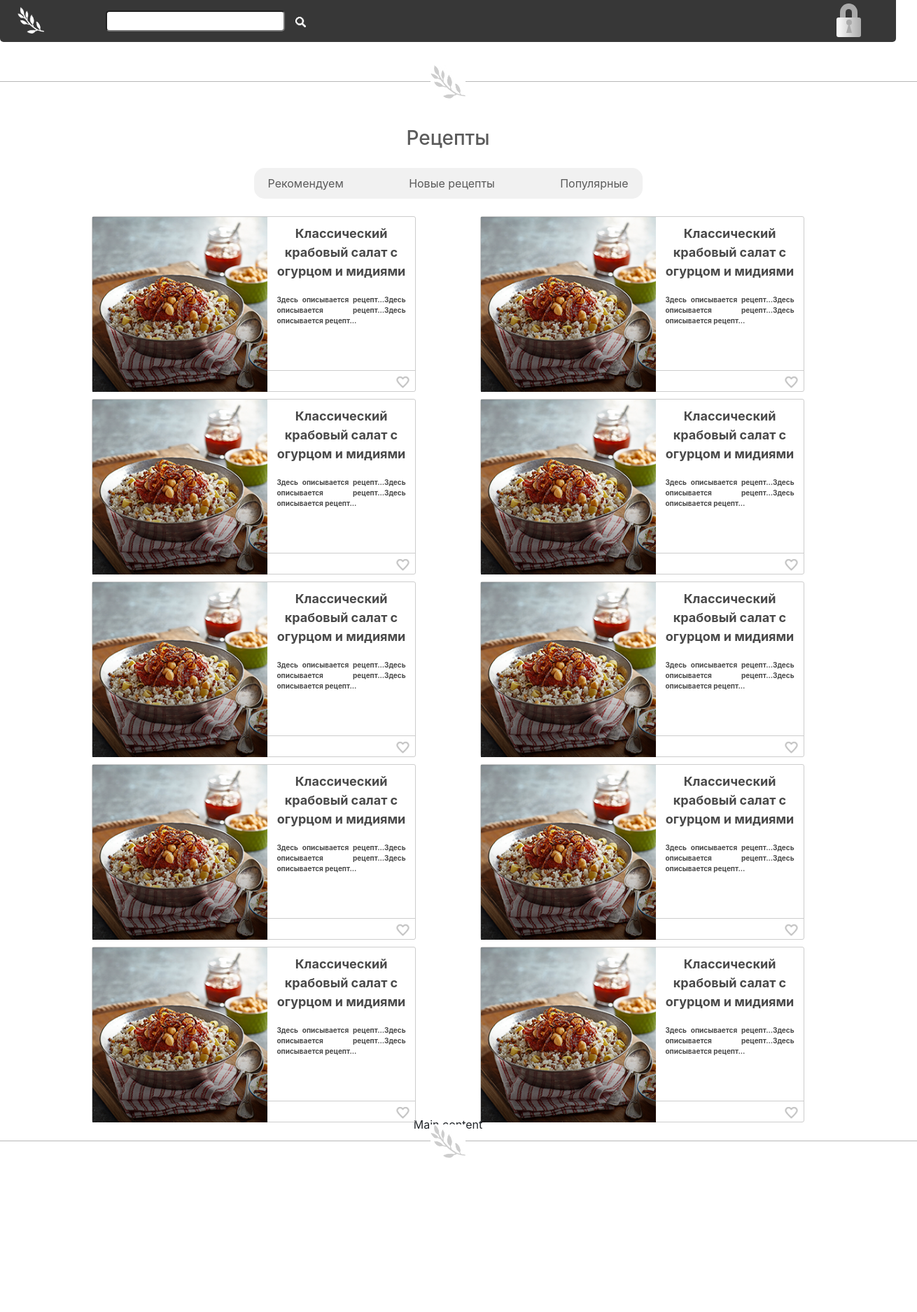
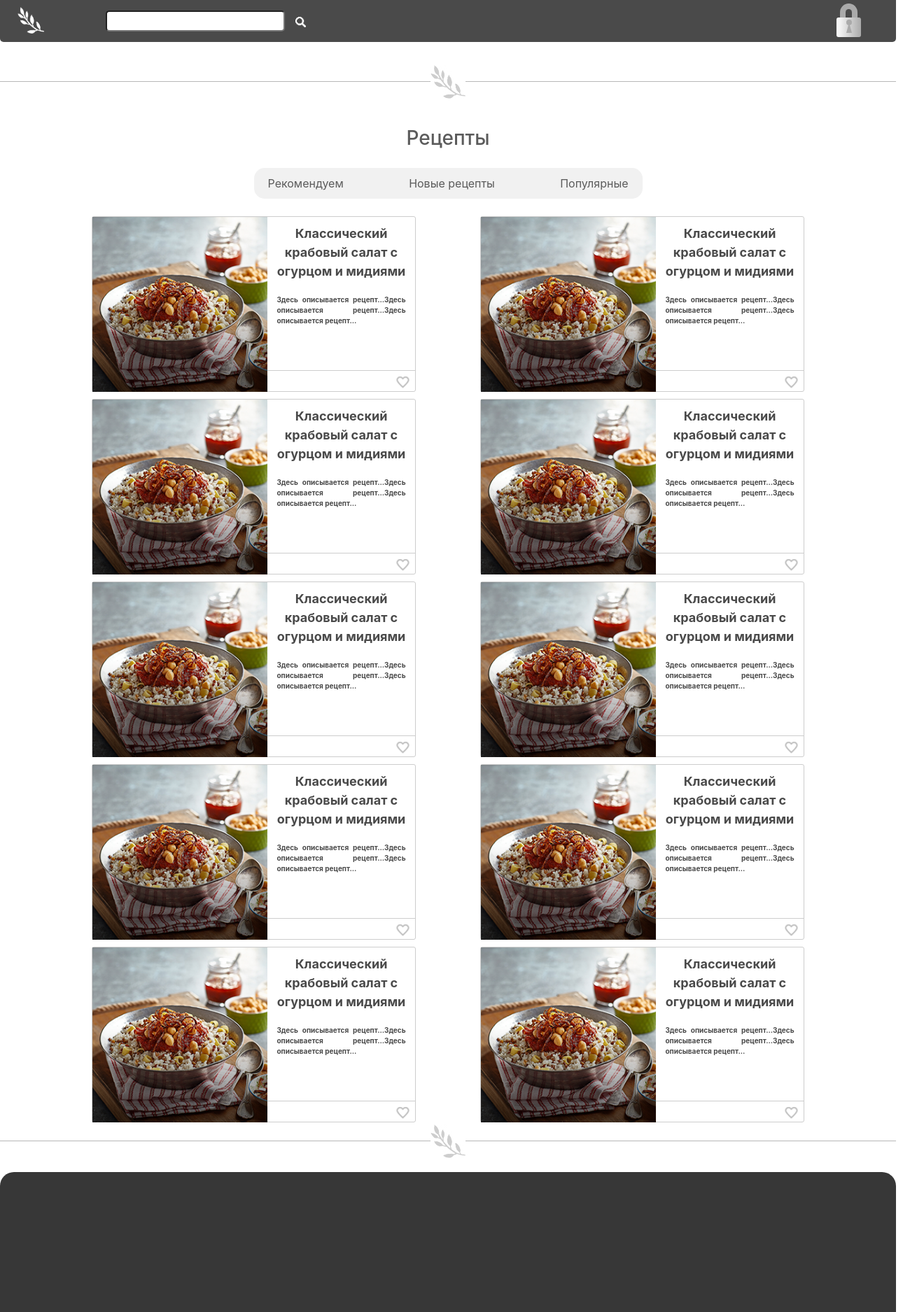
Before and after one commit to Dahmer7771/scrambled-eggs-2, a React (Create React App) app: page / in a window 1280 px wide. Shown: the whole page at 70% size, 1310 px wide, since content can reach past the window. Before the commit the page ends 1675 px from the top, so only its background shows below. Built offline with nearby package versions, Linux system fonts and the light colour scheme.

Commit message:
1. Added style into Custom.css 2. delete className into Header.js 3. Added style into Header.css 4. Added block into Header.js 5. Added style into Footer.css 6. Added block into Footer.js 7. Delete Main into HomePage.js 8. Added style into index.css

```diff
--- a/src/components/CustomHR/Custom.css
+++ b/src/components/CustomHR/Custom.css
@@ -1,4 +1,5 @@
 hr {
+    width: 100%;
     position: relative;
     background: #cdcdcd;
     height: 1px;
@@ -11,7 +12,8 @@ hr {
     margin: 0 auto;
     pointer-events: none;
 }
-.no-gutters {
+.no-gutter {
     margin-left: 0;
     margin-right: 0;
+    padding: 0;
 }
--- a/src/components/CustomHR/CustomHR.js
+++ b/src/components/CustomHR/CustomHR.js
@@ -12,9 +12,9 @@ class CustomHR extends Component {
     }
     render() {
         return (
-            <div className="line container-fluid no-gutters">
+            <div className="line container-fluid no-gutter">
                 <div className="row">
-                    <hr className="col-xl-12" />
+                    <hr className="hr-logo no-gutter" />
                     <img src={Spica} alt="qwe" />
                 </div>
             </div>
--- a/src/components/Footer/Footer.css
+++ b/src/components/Footer/Footer.css
@@ -0,0 +1,7 @@
+footer {
+    position: relative;
+    background-color: #373737;
+    height: 200px;
+    border-radius: 20px 20px 0 0;
+    top: 80px;
+}
--- a/src/components/Footer/Footer.js
+++ b/src/components/Footer/Footer.js
@@ -11,8 +11,8 @@ class Footer extends React.Component{
 
   render() {
     return (
-      <footer className="container">
-        <p>Footer</p>
+      <footer className="container-fluid">
+        <div className="row"></div>
       </footer>
     )
   }
--- a/src/components/Header/Header.css
+++ b/src/components/Header/Header.css
@@ -1,14 +1,18 @@
+.no-gutters {
+    padding: 0;
+    margin: 0;
+}
+
 header {
     position: fixed;
     left:0;
     right:0;
     top: 0;
-    background-color: #373737;
+    background-color: rgba(55, 55, 55, 0.9);
     border-radius: 0px 0px 5px 5px;
     height: 60px;
     margin-bottom: 40px;
     z-index: 2;
-
 }
 
 header .row {
--- a/src/components/Header/Header.js
+++ b/src/components/Header/Header.js
@@ -14,7 +14,7 @@ class Header extends React.Component {
 
   render() {
     return (
-      <header className="container-fluid">
+      <header className="container-fluid no-gutters">
         <div className="row">
           <img className="logo" src={Logo} alt=""/>
           <form className="header__search col-xl-4 col-lg-4 col-md-5 col-sm-6 col-7">
@@ -25,7 +25,7 @@ class Header extends React.Component {
             </button>
           </form>
           <div className="header__login">
-            <a href="#">
+            <a href="/login">
               {/*//////////////////////  просто картинка входа ///////////////////////////////////*/}
               <div className="lock">
                 <div className="key-hole"></div>
--- a/src/components/HomePage/HomePage.js
+++ b/src/components/HomePage/HomePage.js
@@ -19,7 +19,6 @@ class HomePage extends Component {
                 <CustomHR />
                 <RecipesSection />
                 <CustomHR />
-                <Main />
                 <Footer />
             </React.Fragment>
         );
--- a/src/index.css
+++ b/src/index.css
@@ -1,5 +1,4 @@
 body {
-  margin: 0;
   font-family: -apple-system, BlinkMacSystemFont, "Segoe UI", "Roboto Condensed", "Oxygen",
     "Ubuntu", "Cantarell", "Fira Sans", "Droid Sans", "Helvetica Neue",
     sans-serif;
```
